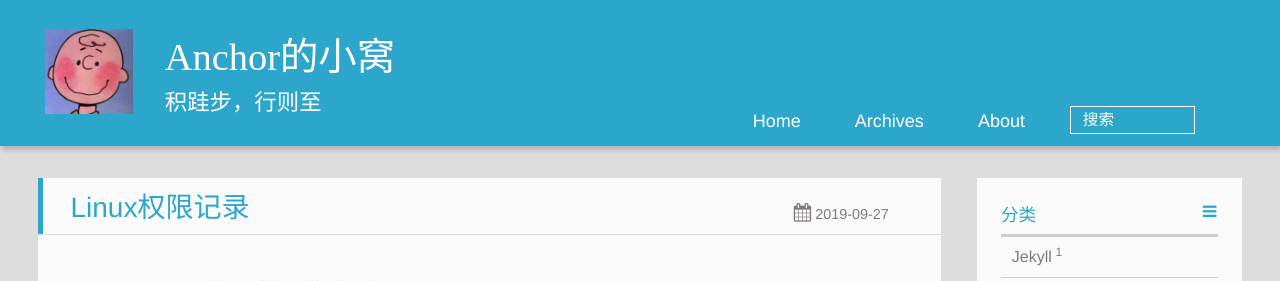
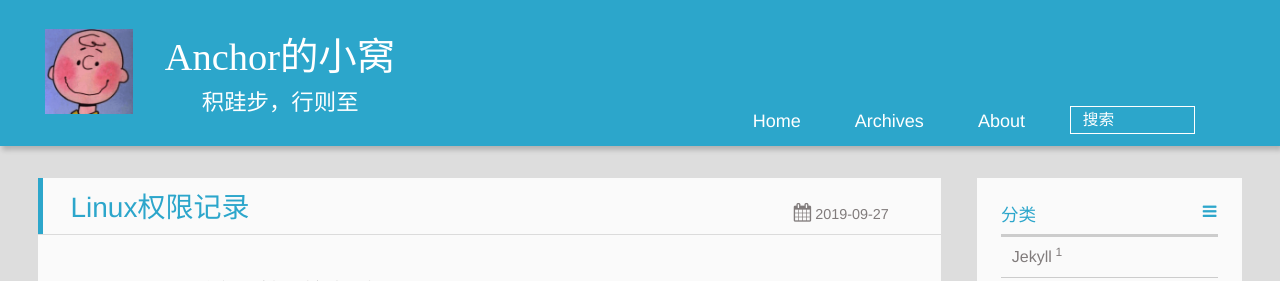
Before and after one commit to memorate/memorate.github.io, a Jekyll site: the page built from index.html, in a window 1280 px wide. Shown: the top 281 px of the page. Built offline with Jekyll 4.4.1, drawn with Linux system fonts in a browser that asks for light colours; emoji names are drawn with the system emoji font; the list of posts is cut into pages by our own code.

Commit message:
latest code update on 2019-10-10 09:53

```diff
--- a/assets/css/style.css
+++ b/assets/css/style.css
@@ -461,6 +461,7 @@ body > header a {
 @media only screen and (min-width: 1024px) {
     #textlogo h2.blog-motto {
         font-size: 140%;
+        margin-left: 37px;
     }
 }
 
```
